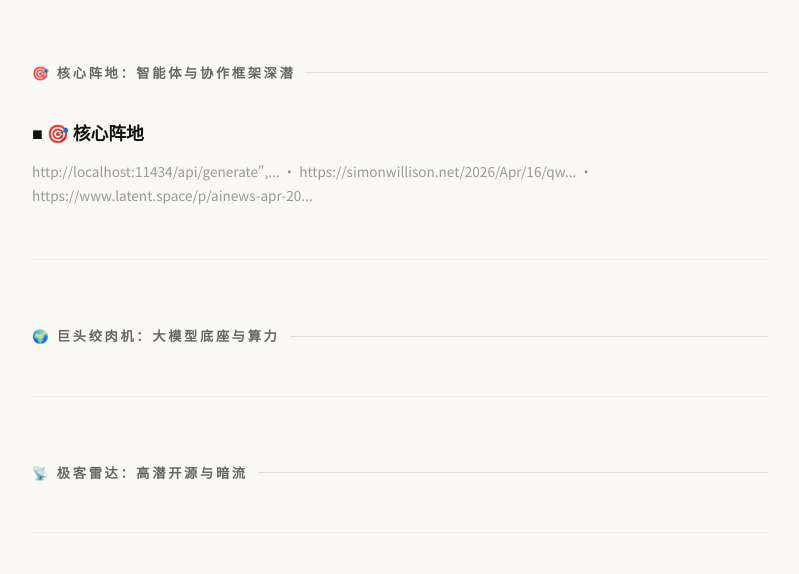
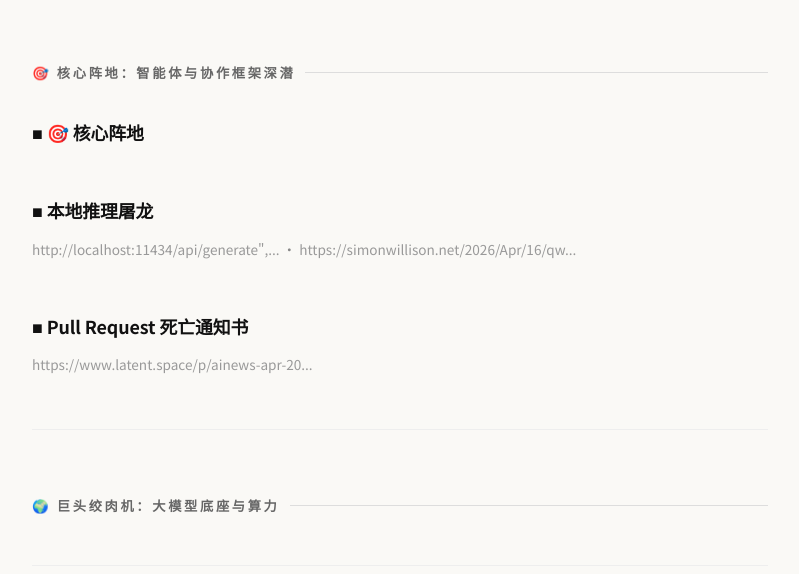
Before and after one commit to dolan9644/bibi-intel, a plain HTML site: page docs/daily_brief_2026-04-17.html in a window 1280 px wide. Shown: the part 226-800 px from the top of the page, without its empty margins (240-1039 px from the left). Drawn offline with Linux system fonts and the light colour scheme.

Commit message:
publish: Dolan's Brief 2026-04-17 (v2)

```diff
--- a/docs/daily_brief_2026-04-17.html
+++ b/docs/daily_brief_2026-04-17.html
@@ -62,7 +62,18 @@ body { background-color: #faf9f6; color: #222; font-family: 'Noto Serif SC', ser
 <div class="section-header">🎯 核心阵地：智能体与协作框架深潜</div>
 <div class="article">
 <div class="article-title">■ 🎯 核心阵地</div>
-<div class="article-meta"><a href="http://localhost:11434/api/generate"," target="_blank">http://localhost:11434/api/generate",...</a> · <a href="https://simonwillison.net/2026/Apr/16/qwen3-local/" target="_blank">https://simonwillison.net/2026/Apr/16/qw...</a> · <a href="https://www.latent.space/p/ainews-apr-2026" target="_blank">https://www.latent.space/p/ainews-apr-20...</a></div>
+<div class="article-body">
+</div>
+</div>
+<div class="article">
+<div class="article-title">■ 本地推理屠龙</div>
+<div class="article-meta"><a href="http://localhost:11434/api/generate"," target="_blank">http://localhost:11434/api/generate",...</a> · <a href="https://simonwillison.net/2026/Apr/16/qwen3-local/" target="_blank">https://simonwillison.net/2026/Apr/16/qw...</a></div>
+<div class="article-body">
+</div>
+</div>
+<div class="article">
+<div class="article-title">■ Pull Request 死亡通知书</div>
+<div class="article-meta"><a href="https://www.latent.space/p/ainews-apr-2026" target="_blank">https://www.latent.space/p/ainews-apr-20...</a></div>
 <div class="article-body">
 </div>
 </div>
```
